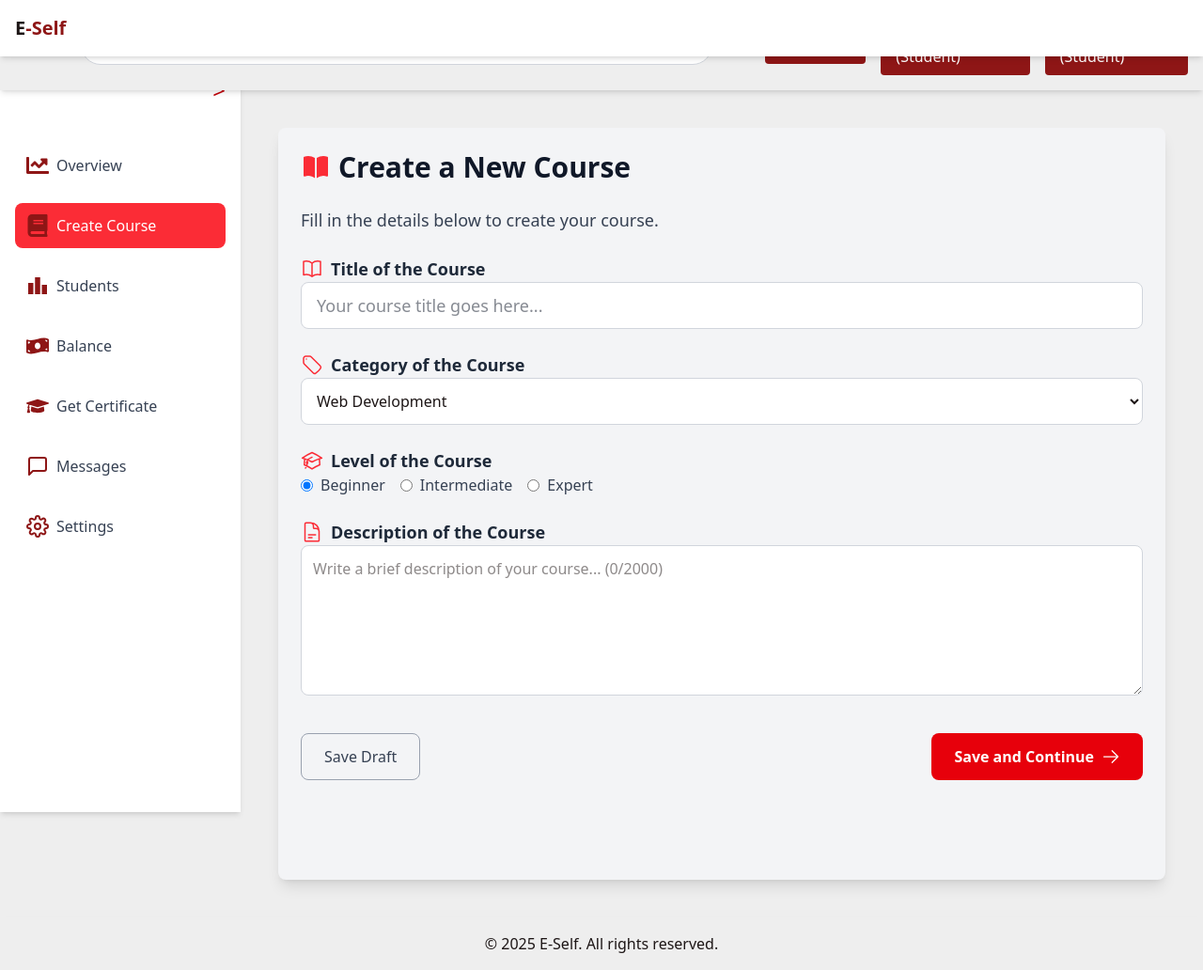
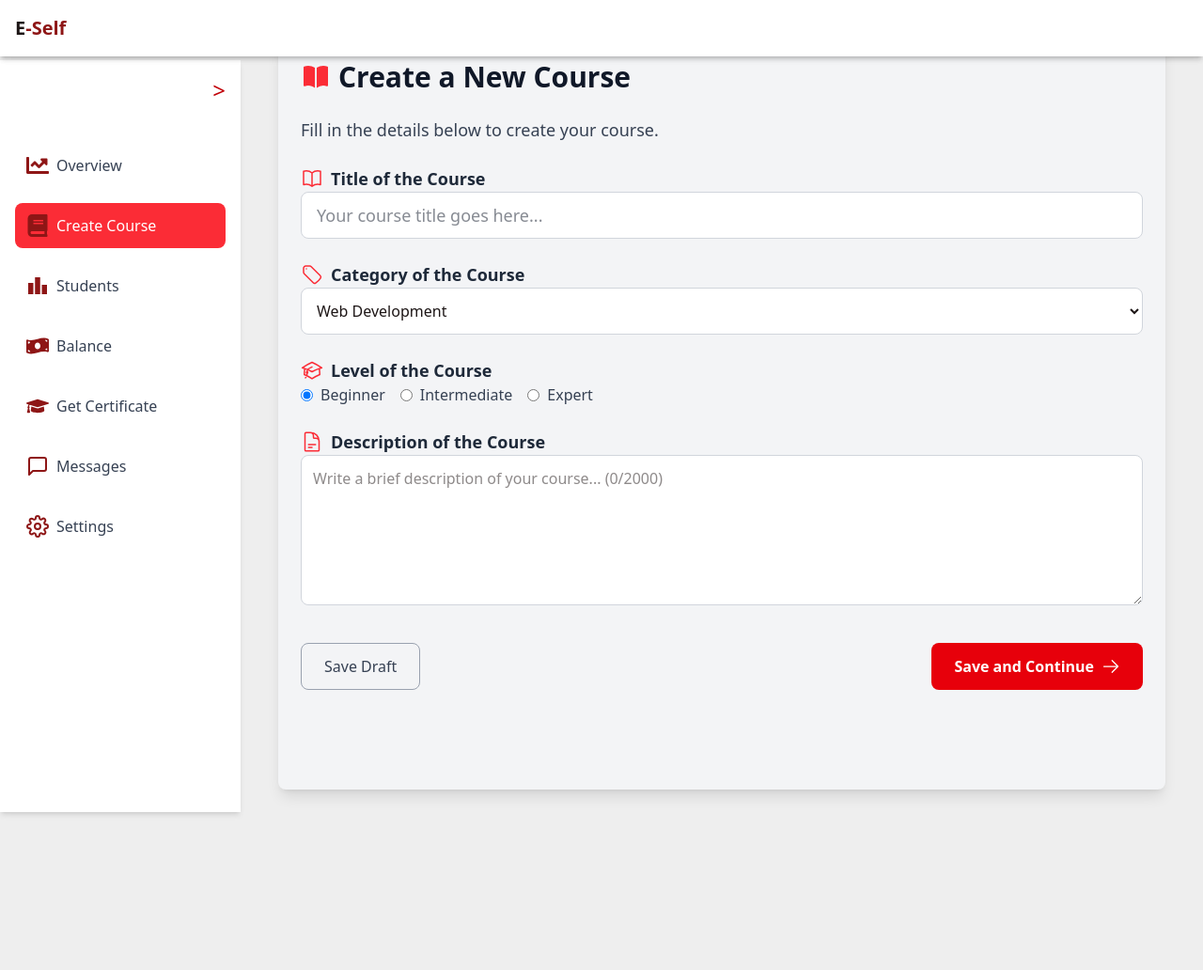
Before and after one commit to NegedeTekleyes/E-self-Lerning, a Next.js app in the folder e-self/: page /dashboard/create-course in a window 1280 px wide. Shown: the whole page at 94% size. After the commit the page ends 880 px from the top, so only its background shows below. Built offline with nearby package versions, Linux system fonts and the light colour scheme.

Commit message:
header of the instracter

```diff
--- a/e-self/app/layoutClient.tsx
+++ b/e-self/app/layoutClient.tsx
@@ -1,4 +1,3 @@
-// app/layoutClient.tsx (Client Component)
 'use client';
 
 import { useAuth } from './context/AuthContext';
@@ -6,28 +5,24 @@ import { CartProvider } from './context/CartContext';
 import Header from './(components)/student/Header';
 import LandingHeader from './(components)/instructor/LandingHeader';
 import Footer from './(components)/student/Footer';
-import { usePathname, useRouter } from 'next/navigation';
+import { usePathname } from 'next/navigation';
 import React from 'react';
 
 export default function LayoutClient({ children }: { children: React.ReactNode }) {
   const { user } = useAuth();
   const pathname = usePathname();
-  const router = useRouter();
 
-  if (pathname === '/landing' && user && user.role !== 'instructor') {
-    router.push('/student');
-    return null;
-  }
+  const isInstructorPage = pathname.startsWith('/instructor') || pathname.startsWith('/dashboard');
 
   return (
     <CartProvider>
-      {user && user.role === 'instructor' && pathname === '/landing' ? (
-        <LandingHeader />
-      ) : (
-        <Header />
-      )}
+
+      {isInstructorPage ? <LandingHeader /> : <Header />}
+
       <main className="flex-1 container mx-auto p-4">{children}</main>
-      <Footer />
+
+
+      {!isInstructorPage && <Footer />}
     </CartProvider>
   );
 }
```
